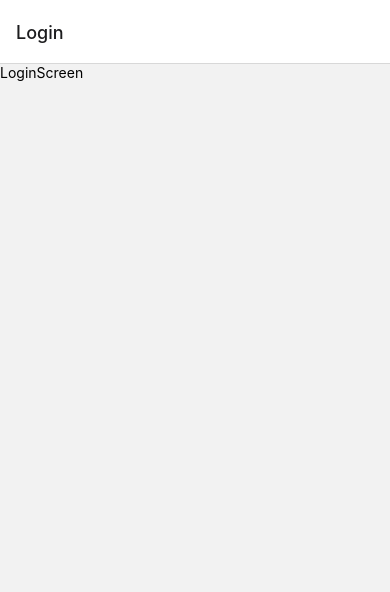
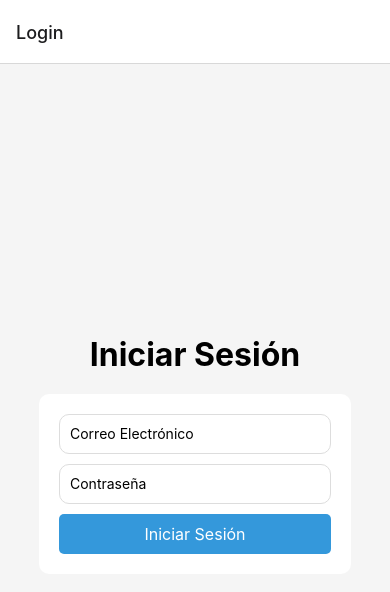
Before and after one commit to patriciojavier16/juego-caza, a React Native app: screen /Login in a window 390 px wide. Shown: the top 592 px of the page. Built offline with nearby package versions, Linux system fonts and the light colour scheme.

Commit message:
Creacion login

```diff
--- a/screens/LoginScreen.tsx
+++ b/screens/LoginScreen.tsx
@@ -1,12 +1,76 @@
-import { StyleSheet, Text, View } from 'react-native'
-import React from 'react'
+import React, { useState } from 'react';
+import { View, Text, TextInput, StyleSheet, TouchableOpacity } from 'react-native';
 
-export default function LoginScreen() {
+export default function LoginScreen({ navigation }: any) {
+  const [email, setEmail] = useState('');
+  const [password, setPassword] = useState('');
+  const handleLogin = () => {
+    console.log(`Inicio de sesión: Correo: ${email}, Contraseña: ${password}`);
+    navigation.navigate('HOME');
+  };
   return (
-    <View>
-      <Text>LoginScreen</Text>
+    <View style={styles.container}>
+      <Text style={styles.title}>Iniciar Sesión</Text>
+      <View style={styles.formContainer}>
+        <TextInput
+          style={styles.input}
+          placeholder="Correo Electrónico"
+          value={email}
+          onChangeText={(text) => setEmail(text)}
+        />
+        <TextInput
+          style={styles.input}
+          placeholder="Contraseña"
+          secureTextEntry
+          value={password}
+          onChangeText={(text) => setPassword(text)}
+        />
+        <TouchableOpacity style={styles.loginButton} onPress={handleLogin}>
+          <Text style={styles.loginButtonText}>Iniciar Sesión</Text>
+        </TouchableOpacity>
+      </View>
     </View>
-  )
+  );
 }
 
-const styles = StyleSheet.create({})
+const styles = StyleSheet.create({
+  container: {
+    flex: 1,
+    justifyContent: 'center',
+    alignItems: 'center',
+    backgroundColor: '#f5f5f5',
+  },
+  title: {
+    fontSize: 32,
+    fontWeight: 'bold',
+    marginBottom: 20,
+  },
+  formContainer: {
+    width: '80%',
+    backgroundColor: 'white',
+    padding: 20,
+    borderRadius: 10,
+    elevation: 5,
+    alignItems: 'center',
+  },
+  input: {
+    borderWidth: 1,
+    borderColor: '#ddd',
+    borderRadius: 10,
+    height: 40,
+    marginBottom: 10,
+    paddingLeft: 10,
+    width: '100%',
+  },
+  loginButton: {
+    backgroundColor: '#3498db',
+    padding: 10,
+    borderRadius: 5,
+    alignItems: 'center',
+    width: '100%',
+  },
+  loginButtonText: {
+    color: 'white',
+    fontSize: 16,
+  },
+});
```
